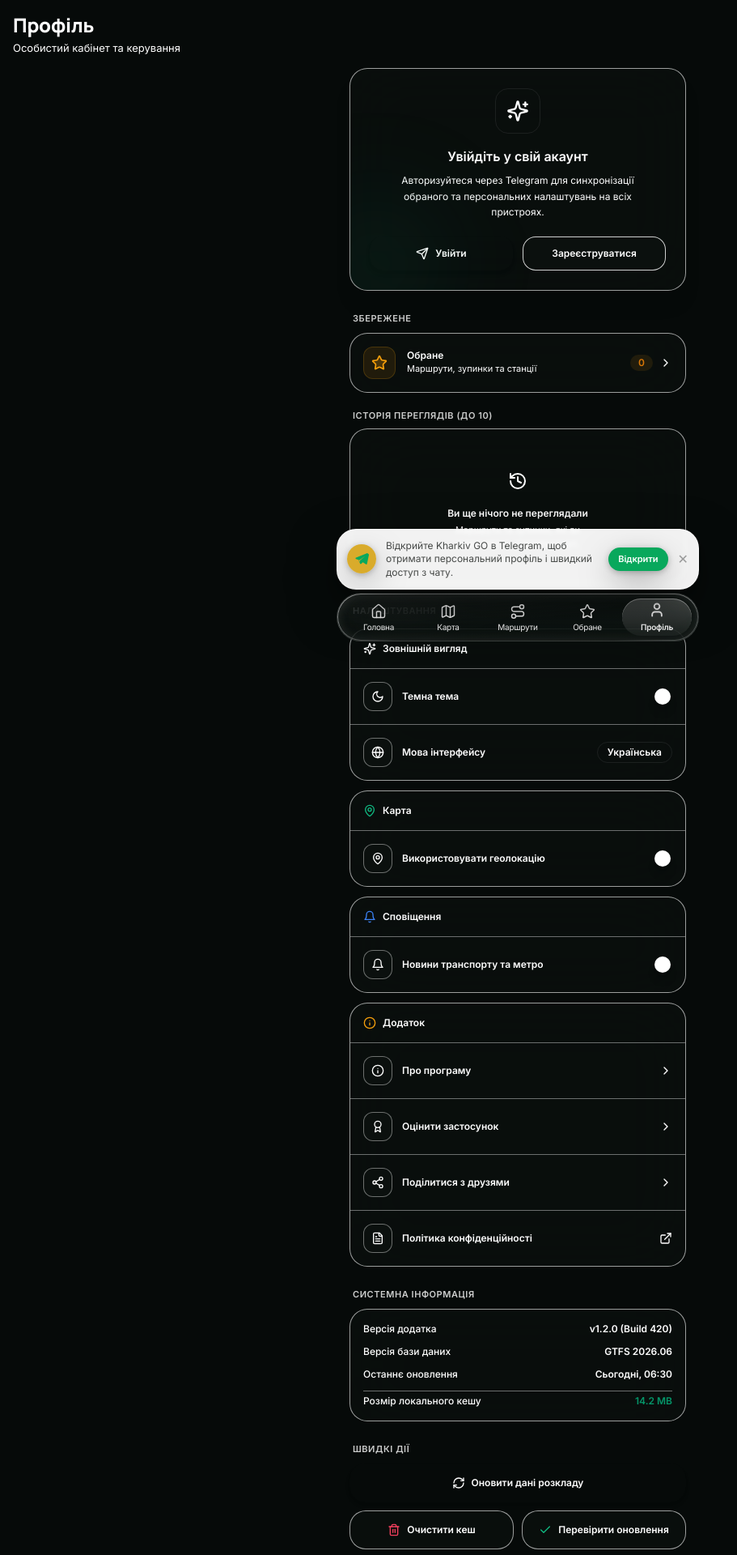
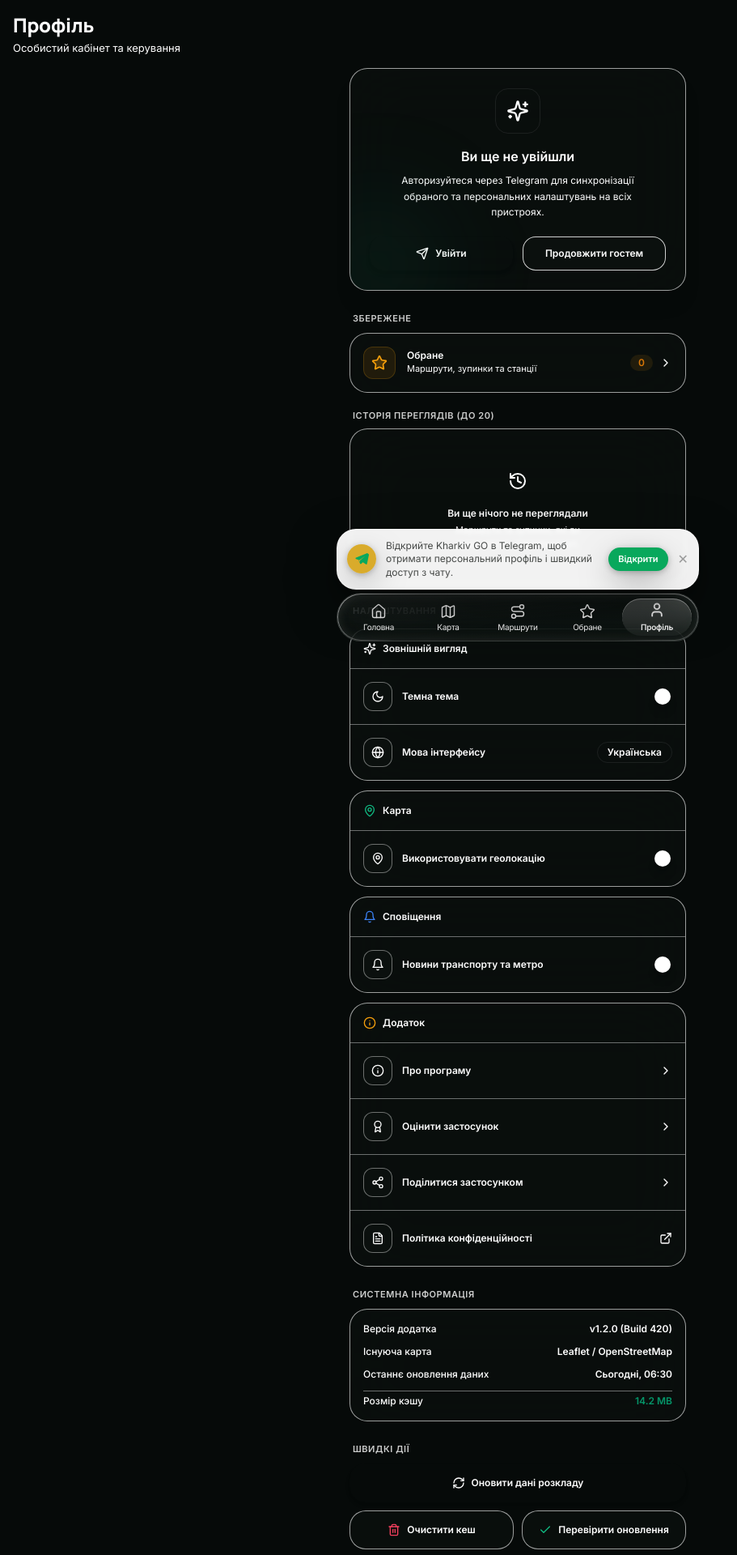
Before and after one commit to Travkaa52/rharkivGOO, a React (Vite) app in the folder frontend/: page /profile in a window 1280 px wide. Shown: the top 1920 px of the page at 81% size, without its empty margins (0-911 px from the left). Built offline with nearby package versions, Linux system fonts and the light colour scheme.

Commit message:
Update ProfilePage.tsx

```diff
--- a/frontend/src/pages/ProfilePage.tsx
+++ b/frontend/src/pages/ProfilePage.tsx
@@ -56,6 +56,24 @@ export function ProfilePage() {
       setIsUpdating(false);
       alert('Дані успішно оновлено до актуальної версії.');
     }, 800);
+  };
+
+  const handleShareApp = async () => {
+    const shareData = {
+      title: 'Kharkiv GO',
+      text: 'Найкращий додаток для навігації та громадського транспорту у Харкові!',
+      url: window.location.href,
+    };
+    if (navigator.share) {
+      try {
+        await navigator.share(shareData);
+      } catch (err) {
+        // User cancelled or share failed
+      }
+    } else {
+      navigator.clipboard.writeText(window.location.href);
+      alert('Посилання скопійовано в буфер обміну!');
+    }
   };
 
   return (
@@ -118,8 +136,8 @@ export function ProfilePage() {
             <div className="mx-auto flex h-14 w-14 items-center justify-center rounded-2xl bg-destructive/10 text-destructive mb-3 border border-destructive/20">
               <User className="h-7 w-7" />
             </div>
-            <h3 className="text-body font-bold text-ink-text mb-1">Не вдалося завантажити профіль</h3>
-            <p className="text-body-sm text-ink-muted max-w-xs mx-auto">
+            <h3 className="text-sm font-bold text-ink-text mb-1">Не вдалося завантажити профіль</h3>
+            <p className="text-xs text-ink-muted max-w-xs mx-auto">
               Спробуйте перевідкрити застосунок у Telegram.
             </p>
           </div>
@@ -132,7 +150,7 @@ export function ProfilePage() {
             </div>
 
             <h3 className="text-base font-extrabold text-ink-text mb-2">
-              Увійдіть у свій акаунт
+              Ви ще не увійшли
             </h3>
 
             <p className="text-xs text-ink-muted leading-relaxed mb-5 max-w-xs mx-auto">
@@ -155,7 +173,7 @@ export function ProfilePage() {
                 rel="noopener noreferrer"
                 className="flex items-center justify-center gap-2 rounded-2xl bg-surface border border-border/80 px-4 py-3 text-xs font-bold text-ink-text shadow-xs transition-all hover:bg-surface/90 active:scale-98"
               >
-                <span>Зареєструватися</span>
+                <span>Продовжити гостем</span>
               </a>
             </div>
           </div>
@@ -192,7 +210,7 @@ export function ProfilePage() {
         <div className="space-y-2">
           <div className="flex items-center justify-between px-1">
             <span className="text-[11px] font-bold uppercase tracking-wider text-ink-muted/80">
-              Історія переглядів (до 10)
+              Історія переглядів (до 20)
             </span>
             {historyEntries.length > 0 && (
               <button
@@ -207,8 +225,8 @@ export function ProfilePage() {
 
           <div className="overflow-hidden rounded-[22px] border border-border/60 bg-surface/80 backdrop-blur-2xl shadow-sm p-4">
             {historyEntries.length > 0 ? (
-              <div className="space-y-2">
-                {historyEntries.slice(0, 10).map((entry, idx) => {
+              <div className="space-y-2 max-h-60 overflow-y-auto no-scrollbar">
+                {historyEntries.slice(0, 20).map((entry, idx) => {
                   const entryText = (entry as any).title || (entry as any).query || (entry as any).name || `Об'єкт #${entry.id ?? idx}`;
                   return (
                     <div key={idx} className="flex items-center justify-between py-2 border-b border-border/30 last:border-0">
@@ -218,7 +236,7 @@ export function ProfilePage() {
                           {entryText}
                         </span>
                       </div>
-                      <span className="text-[10px] text-ink-muted font-medium">Щойно</span>
+                      <span className="text-[10px] text-ink-muted font-medium">Нещодавно</span>
                     </div>
                   );
                 })}
@@ -378,19 +396,18 @@ export function ProfilePage() {
               <ChevronRight className="h-4 w-4 text-ink-muted" />
             </a>
 
-            <a
-              href="#share"
-              onClick={(e) => { e.preventDefault(); alert('Посилання скопійовано в буфер обміну!'); }}
-              className="flex items-center justify-between p-4 transition-colors hover:bg-surface/90 active:bg-muted/50 min-h-[48px]"
+            <button
+              onClick={handleShareApp}
+              className="w-full flex items-center justify-between p-4 transition-colors hover:bg-surface/90 active:bg-muted/50 min-h-[48px] text-left"
             >
               <div className="flex items-center gap-3">
                 <div className="flex h-9 w-9 items-center justify-center rounded-xl bg-surface border border-border/40 text-ink-text">
                   <Share2 className="h-4 w-4" />
                 </div>
-                <span className="text-xs font-bold text-ink-text">Поділитися з друзями</span>
+                <span className="text-xs font-bold text-ink-text">Поділитися застосунком</span>
               </div>
               <ChevronRight className="h-4 w-4 text-ink-muted" />
-            </a>
+            </button>
 
             <a
               href="#privacy"
@@ -418,15 +435,15 @@ export function ProfilePage() {
               <span className="font-bold text-ink-text">v1.2.0 (Build 420)</span>
             </div>
             <div className="flex items-center justify-between text-xs">
-              <span className="text-ink-muted font-medium">Версія бази даних</span>
-              <span className="font-bold text-ink-text">GTFS 2026.06</span>
+              <span className="text-ink-muted font-medium">Існуюча карта</span>
+              <span className="font-bold text-ink-text">Leaflet / OpenStreetMap</span>
             </div>
             <div className="flex items-center justify-between text-xs">
-              <span className="text-ink-muted font-medium">Останнє оновлення</span>
+              <span className="text-ink-muted font-medium">Останнє оновлення даних</span>
               <span className="font-bold text-ink-text">Сьогодні, 06:30</span>
             </div>
             <div className="flex items-center justify-between text-xs pt-1 border-t border-border/40">
-              <span className="text-ink-muted font-medium">Розмір локального кешу</span>
+              <span className="text-ink-muted font-medium">Розмір кэшу</span>
               <span className="font-bold text-emerald-600">{cacheSize}</span>
             </div>
           </div>
```
